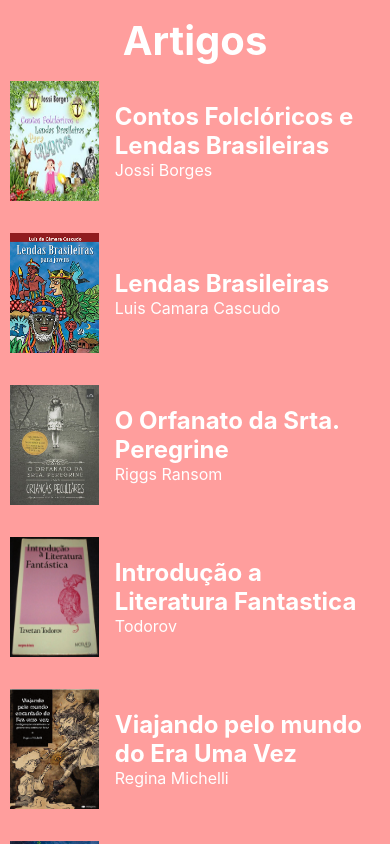
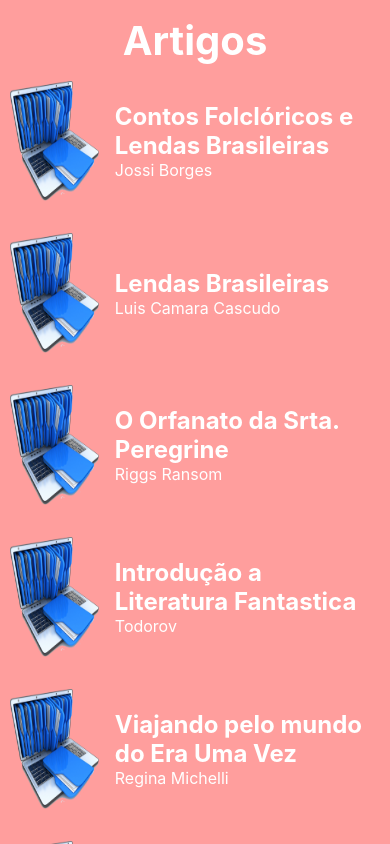
Before and after one commit to gabriel-portuga/Maravilhoso_Docs_JS, a React Native app: screen /Artigos in a window 390 px wide. Built offline with nearby package versions, Linux system fonts and the light colour scheme.

Commit message:
Atualizado Artigos

```diff
--- a/src/pages/Artigos/index.js
+++ b/src/pages/Artigos/index.js
@@ -1,25 +1,25 @@
 import React from 'react';
-import { View, Text, SafeAreaView, FlatList, Image, StyleSheet, StatusBar, TouchableOpacity } from 'react-native';
+import { View, Text, SafeAreaView, FlatList, Image, StyleSheet, TouchableOpacity } from 'react-native';
 import { useNavigation } from '@react-navigation/native';
 
 export default function Artigos() {
 
     const navigation = useNavigation();
 
-    const Livros = [
-        {id:"0", title:"Contos Folclóricos e Lendas Brasileiras", autor:"Jossi Borges",image: require('../../../assets/livros/0.jpg'), pagina: 'Principal'},
+    const Artigos = [
+        {id:"0", title:"Contos Folclóricos e Lendas Brasileiras", autor:"Jossi Borges",image: require('../../../assets/artigos_default.png'), pagina: 'Principal'},
 
-        {id:"1", title:"Lendas Brasileiras", autor:"Luis Camara Cascudo", image: require('../../../assets/livros/1.jpg'), pagina: 'Principal'},
+        {id:"1", title:"Lendas Brasileiras", autor:"Luis Camara Cascudo", image: require('../../../assets/artigos_default.png'), pagina: 'Principal'},
 
-        {id:"2", title:"O Orfanato da Srta. Peregrine", autor:"Riggs Ransom", image: require('../../../assets/livros/2.jpg'), pagina: 'Principal'},
+        {id:"2", title:"O Orfanato da Srta. Peregrine", autor:"Riggs Ransom", image: require('../../../assets/artigos_default.png'), pagina: 'Principal'},
 
-        {id:"3", title:"Introdução a Literatura Fantastica", autor:"Todorov", image: require('../../../assets/livros/3.jpg'), pagina: 'Principal'},
+        {id:"3", title:"Introdução a Literatura Fantastica", autor:"Todorov", image: require('../../../assets/artigos_default.png'), pagina: 'Principal'},
 
-        {id:"4", title:"Viajando pelo mundo do Era Uma Vez", autor:"Regina Michelli", image: require('../../../assets/livros/4.png'), pagina: 'Principal'},
+        {id:"4", title:"Viajando pelo mundo do Era Uma Vez", autor:"Regina Michelli", image: require('../../../assets/artigos_default.png'), pagina: 'Principal'},
 
-        {id:"5", title:"Contos de fadas", autor:"Marilena Chauí", image: require('../../../assets/livros/5.jpg'), pagina: 'Principal'},
+        {id:"5", title:"Contos de fadas", autor:"Marilena Chauí", image: require('../../../assets/artigos_default.png'), pagina: 'Principal'},
 
-        {id:"6", title:"O Conto dos Contos", autor:"Giambatista Basile", image: require('../../../assets/livros/6.jpg'), pagina: 'Principal'}
+        {id:"6", title:"O Conto dos Contos", autor:"Giambatista Basile", image: require('../../../assets/artigos_default.png'), pagina: 'Principal'}
     ]
 
     const Item = ({ title, autor, image, onPress }) => (
@@ -54,16 +54,13 @@ export default function Artigos() {
         <SafeAreaView style={styles.container}>
           <Text style={{ alignSelf: 'center', color: 'white', fontSize: 40, fontWeight: 'bold', marginTop: 16}}>Artigos</Text>
           <FlatList
-            data={Livros}
+            data={Artigos}
             renderItem={renderItem}
             keyExtractor={item => item.id}
           />
         </SafeAreaView>
     );
 }
-
-
-
 
 const styles = StyleSheet.create({
   container: {
```
